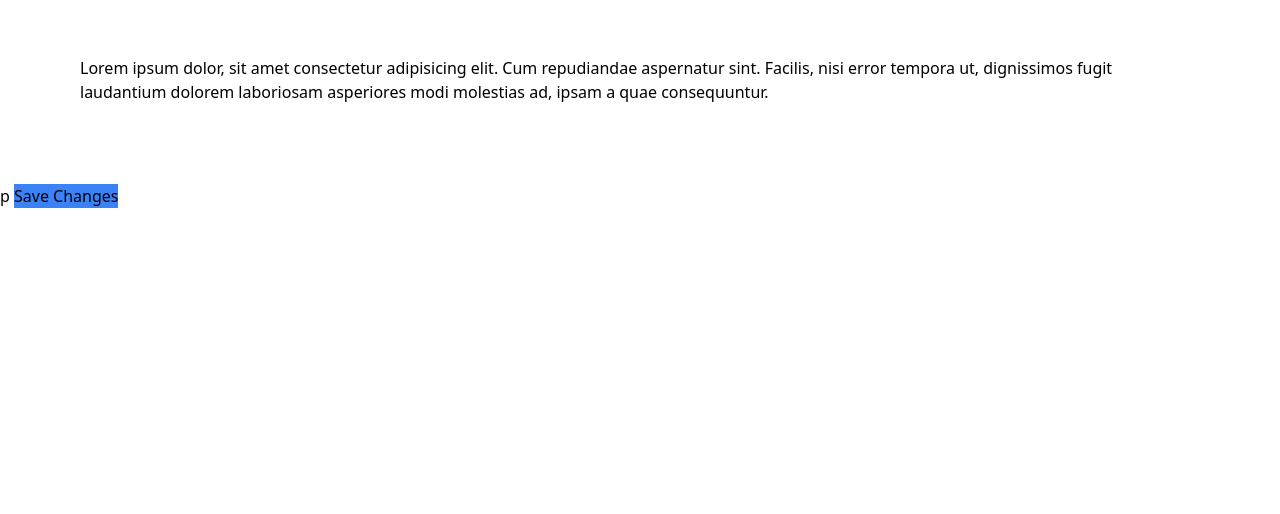
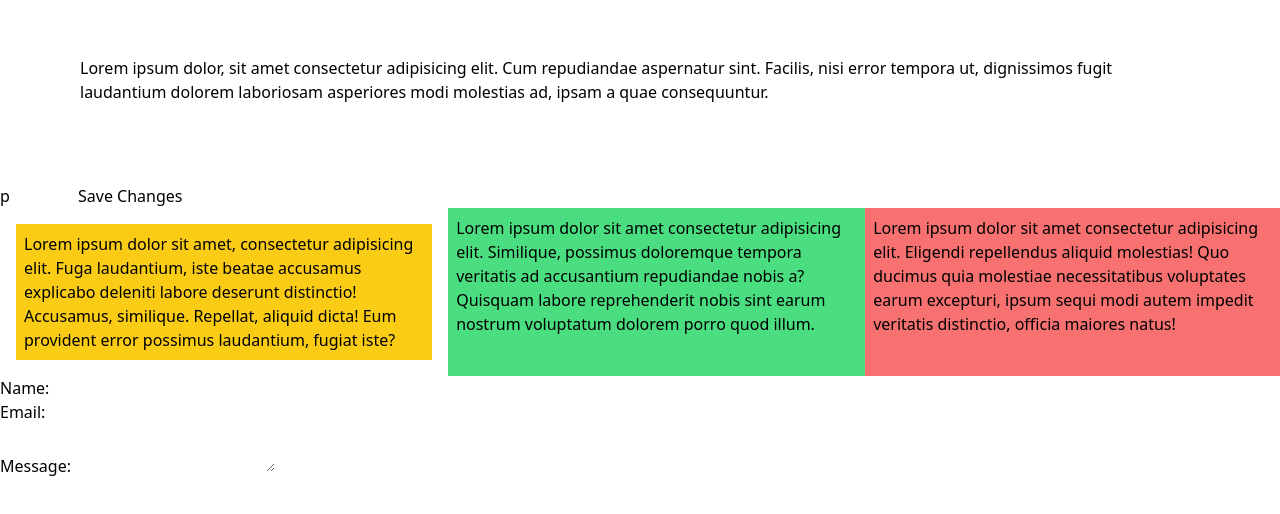
Before and after one commit to gao-alessio/website-2024-25, a plain HTML site: page index.html in a window 1280 px wide. Shown: the part 86-600 px from the top of the page. Drawn offline with nearby package versions, Linux system fonts and the light colour scheme.

Commit message:
aggiornamento

```diff
--- a/index.html
+++ b/index.html
@@ -9,10 +9,32 @@
   <h1 class="text-3xl font-bold underline text-center text-neutral-300 pt-0.5 bg-orange-400 mt-6">
     Hello world!
   </h1>
-<p class="m-20">Lorem ipsum dolor, sit amet consectetur adipisicing elit. Cum repudiandae aspernatur sint. Facilis, nisi error tempora ut, dignissimos fugit laudantium dolorem laboriosam asperiores modi molestias ad, ipsam a quae consequuntur.</p>
+<p class="lg:m-20">Lorem ipsum dolor, sit amet consectetur adipisicing elit. Cum repudiandae aspernatur sint. Facilis, nisi error tempora ut, dignissimos fugit laudantium dolorem laboriosam asperiores modi molestias ad, ipsam a quae consequuntur.</p>
 </body>
 </html>p
-<button class="transition ease-in-out delay-150 bg-blue-500 hover:-translate-y-1 hover:scale-110 hover:bg-indigo-500 duration-300 ...">
+<button
+  class="color-green-700 md: tetx-green-700 sm:mr-4 sm:ml-4 md:mr-16 md:mr16 md:mr-16 md:ml-16 lg:mr-28 lg:mr-28"transition ease-in-out delay-150 bg-blue-500 hover:-translate-y-1 hover:scale-110 hover:bg-indigo-500 duration-300 ...">
   Save Changes
 </button>
 <div class="bg-repeat ..." style="background-image: url(...)"></div>
+<div class="lg:flex">
+  <p class="bg-yellow-400 p-2 , m-4">Lorem ipsum dolor sit amet, consectetur adipisicing elit. Fuga laudantium, iste beatae accusamus explicabo deleniti labore deserunt distinctio! Accusamus, similique. Repellat, aliquid dicta! Eum provident error possimus laudantium, fugiat iste?</p>
+  <p class="bg-green-400 p-2 ,m-4" >Lorem ipsum dolor sit amet consectetur adipisicing elit. Similique, possimus doloremque tempora veritatis ad accusantium repudiandae nobis a? Quisquam labore reprehenderit nobis sint earum nostrum voluptatum dolorem porro quod illum.</p>
+  <p class="bg-red-400 p-2 ,m-4">Lorem ipsum dolor sit amet consectetur adipisicing elit. Eligendi repellendus aliquid molestias! Quo ducimus quia molestiae necessitatibus voluptates earum excepturi, ipsum sequi modi autem impedit veritatis distinctio, officia maiores natus!</p>
+</div>
+<div>
+  <form action="/my-handling-form-page" method="post">
+    <p>
+      <label for="name">Name:</label>
+      <input type="text" id="name" name="user_name" />
+    </p>
+    <p>
+<label for="mail">Email:</label>
+<input type="email" id="mail" name="user_email" />
+    </p>
+    <p>
+      <label for="msg">Message:</label>
+    <textarea name="msg" name="user_message"></textarea>
+    </p>
+  </form>
+</div>
```
